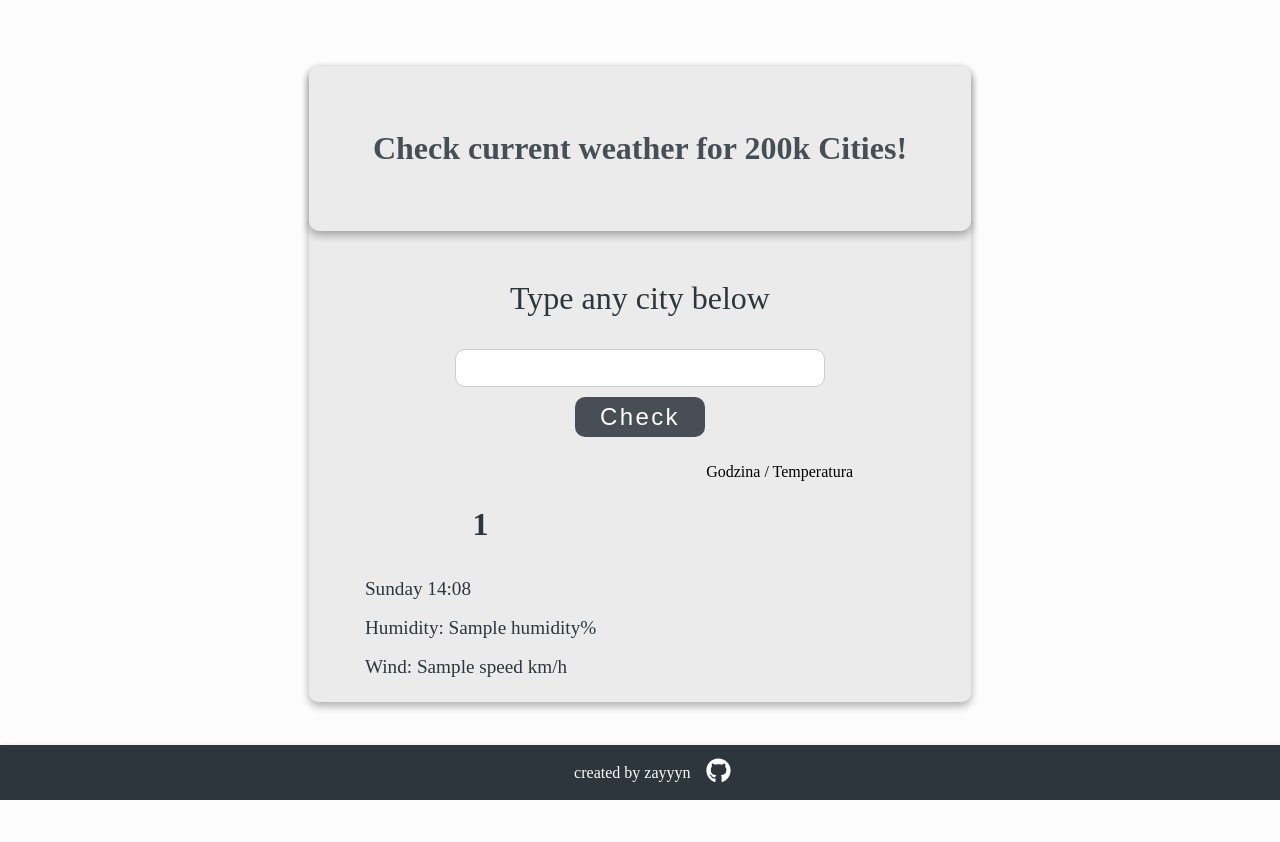
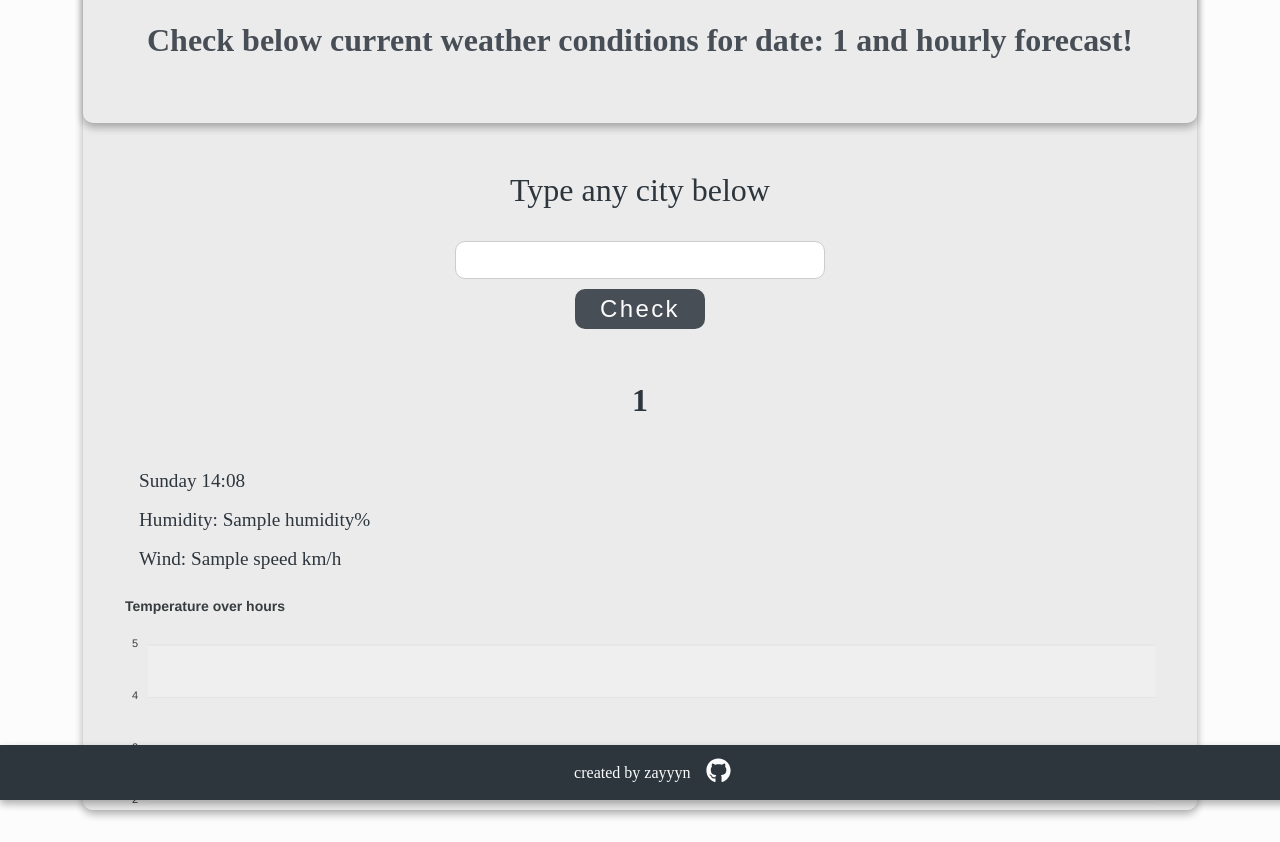
Before and after one commit to zbigniewstefaniuk/weather_api_widget, a Flask app: page /1/1 in a window 1280 px wide. Before the commit the page ends 800 px from the top, so only its background shows below. Run offline with Flask 2, Linux system fonts and the light colour scheme; a database or web service that is not in the repository returns one stand-in record (values such as "Sample title"); data that the repository does not hold is empty; some libraries are stand-ins or nearby versions.

Commit message:
added graph for hour forecast

```diff
--- a/templates/city_forecast.html
+++ b/templates/city_forecast.html
@@ -7,7 +7,7 @@
 
 {% block body %}
 <div id="weather-app">
-    <h1>Check current weather for 200k Cities!</h1>
+    <h1>Check below current weather conditions for date: {{date}} and hourly forecast!</h1>
     <!-- User Input From  -->
     <div class="form-container">
 
@@ -26,10 +26,11 @@
     <!-- End of Form  -->
     <div class="weather-main">
 
-        <div class="city-info">
             <div class="city-weather">
                 <h2>{{ weather.city }}</h2>
             </div>
+
+        <div class="city-info">
 
             <div class="time">
                 <p2>{{ time }}</p2>
@@ -42,23 +43,57 @@
                 <p2>Wind: {{weather.wind}} km/h</p2>
 
             </div>
+            <div>
+                <p2></p2>
+            </div>
 
         </div>
-        <div class="hour_forecast_daily">
-            <p3>Godzina / Temperatura</p3>
 
-            {% for hour in hour_forecast %}
-            <div>
-                <p3>{{ hour['date'][11:16] }} - </p3>
-                <p3>{{ hour.temp |round|int }}°C</p3>
-                <hr>
-            </div>
-            {% endfor %}
-        </div>
-
+    <div id="chart"> </div>
 
     </div>
 
+
 </div>
 
+<!-- Chart display Script -->
+<script>
+    var myHours = {{ forecast_hours | tojson }};
+    var myTemperatures = {{ forecast_temperatures | tojson }};
+    var options = {
+        series: [{
+            name: "Temperature",
+            data: myTemperatures
+        }],
+        chart: {
+            height: 350,
+            type: 'line',
+            zoom: {
+                enabled: false
+            }
+        },
+        dataLabels: {
+            enabled: false
+        },
+        stroke: {
+            curve: 'straight'
+        },
+        title: {
+            text: 'Temperature over hours',
+            align: 'left'
+        },
+        grid: {
+            row: {
+                colors: ['#f3f3f3', 'transparent'], // takes an array which will be repeated on columns
+                opacity: 0.5
+            },
+        },
+        xaxis: {
+            categories: myHours,
+        }
+    };
+
+    var chart = new ApexCharts(document.querySelector("#chart"), options);
+    chart.render();
+</script>
 {% endblock body %}
--- a/templates/layout.html
+++ b/templates/layout.html
@@ -9,6 +9,26 @@
   <meta property="og:title" content="The Weather app to you!">
   <link rel="stylesheet" type="text/css" href="{{ url_for('static', filename='css/style.css')}}" />
   <script src="{{ url_for('static', filename='main.js') }}"></script>
+
+  <script>
+    window.Promise ||
+      document.write(
+        '<script src="https://cdn.jsdelivr.net/npm/promise-polyfill@8/dist/polyfill.min.js"><\/script>'
+      )
+    window.Promise ||
+      document.write(
+        '<script src="https://cdn.jsdelivr.net/npm/eligrey-classlist-js-polyfill@1.2.20171210/classList.min.js"><\/script>'
+      )
+    window.Promise ||
+      document.write(
+        '<script src="https://cdn.jsdelivr.net/npm/findindex_polyfill_mdn"><\/script>'
+      )
+  </script>
+
+
+  <script src="https://cdn.jsdelivr.net/npm/apexcharts"></script>
+
+
   <title>{% block title %}Weather App {% endblock %}</title>
 </head>
 
```
Also changed, not shown: templates/index.html (+5 -3 lines).
